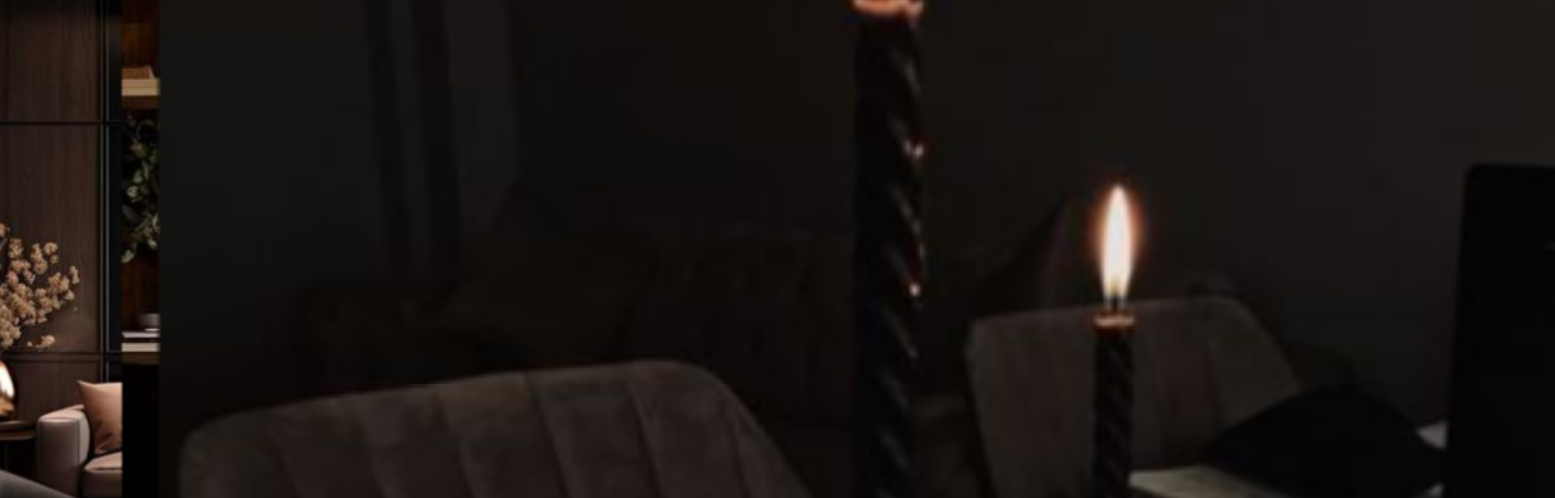
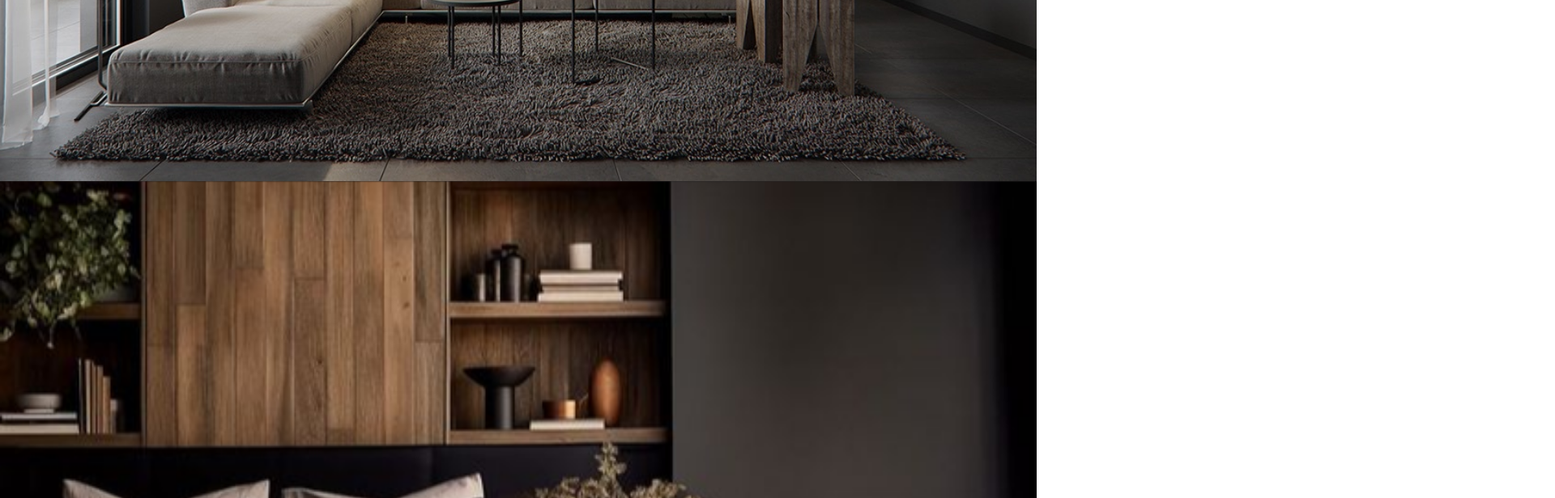
Before and after one commit to riyavij2001/RaadDesigns, a React (Vite) app: page / in a window 1280 px wide. Shown: the part 720-1336 px from the top of the page at 81% size, 1920 px wide, since content can reach past the window. Built offline with nearby package versions, Linux system fonts and the light colour scheme.

Commit message:
added parallax zoom

```diff
--- a/src/App.jsx
+++ b/src/App.jsx
@@ -1,10 +1,22 @@
 import Navbar from './Navbar'
 import FirstScreen from './Firstscreen'
 import Secondscreen from './Secondscreen'
+import insta from './Images/insta.png'
+import fb from './Images/fb.png'
+import twitter from './Images/twitter.png'
 
 function App() {
   return (
     <div>
+      <div className='flex top-1/2'>
+        <div className=' flex md:flex md:flex-grow flex-row justify-end sticky right-0 text-[#E0CCBE] top-64 h-16 w-16'>
+          <div className=' bg-[#3C2D1E] h-36 w-10 flex md:flex md:flex-col justify-center text-[#E0CCBE]'>
+            <a className=' p-2 h-10 w-10' href=""> <img src={insta} alt="" /> </a>
+            <a className=' p-2 h-10 w-10' href=""> <img src={fb} alt="" /> </a>
+            <a className=' p-2 h-10 w-10' href=""> <img src={twitter} alt="" /> </a>
+          </div>
+        </div>
+      </div>
       <div className=' flex flex-col'>
         <Navbar />
         <FirstScreen />
--- a/src/Firstscreen.jsx
+++ b/src/Firstscreen.jsx
@@ -14,13 +14,13 @@ function FirstScreen() {
           <button className=' bg-[#3C2D1E] hover:bg-[#E0CCBE] hover:text-[#3C2D1E] text-[#E0CCBE] py-2 px-16 border border-[#3C2D1E] rounded '>Shop with us</button>
 
         </div>
-        <div className=' flex md:flex md:flex-grow flex-row justify-end sticky right-0 text-[#E0CCBE] top-64 h-16 w-16'>
+        {/* <div className=' flex md:flex md:flex-grow flex-row justify-end sticky right-0 text-[#E0CCBE] top-64 h-16 w-16'>
           <div className=' bg-[#3C2D1E] h-36 w-10 flex md:flex md:flex-col justify-center text-[#E0CCBE]'>
             <a className=' p-2 h-10 w-10' href=""> <img src={insta} alt="" /> </a>
             <a className=' p-2 h-10 w-10' href=""> <img src={fb} alt="" /> </a>
             <a className=' p-2 h-10 w-10' href=""> <img src={twitter} alt="" /> </a>
           </div>
-        </div>
+        </div> */}
       </div>
     </div>
   )
--- a/src/Secondscreen.jsx
+++ b/src/Secondscreen.jsx
@@ -1,63 +1,209 @@
-import Pic1 from './Images/Pic1.jpg'
-import Pic2 from './Images/Pic2.jpg'
-import Pic3 from './Images/Pic3.jpg'
-import Pic4 from './Images/Pic4.jpg'
-import Pic5 from './Images/Pic5.jpg'
-import Pic6 from './Images/Pic6.jpg'
-import Pic7 from './Images/Pic7.jpg'
-import { useScroll, useTransform, motion } from 'framer-motion';
-import { useRef } from 'react';
+// import Pic1 from './Images/Pic1.jpg'
+// import Pic2 from './Images/Pic2.jpg'
+// import Pic3 from './Images/Pic3.jpg'
+// import Pic4 from './Images/Pic4.jpg'
+// import Pic5 from './Images/Pic5.jpg'
+// import Pic6 from './Images/Pic6.jpg'
+// import Pic7 from './Images/Pic7.jpg'
+// import { useScroll, useTransform, motion } from 'framer-motion';
+// import { useRef } from 'react';
 
 
-function Secondscreen() {
+// function Secondscreen() {
 
+//   const container = useRef(null);
+//   const { scrollYProgress } = useScroll({
+//     target: container,
+//     offset: ['start start', 'end end']
+//   })
+
+//   const scale4 = useTransform(scrollYProgress, [0, 1], [1, 4])
+//   const scale5 = useTransform(scrollYProgress, [0, 1], [1, 5])
+//   const scale6 = useTransform(scrollYProgress, [0, 1], [1, 6])
+//   const scale7 = useTransform(scrollYProgress, [0, 1], [1, 7])
+//   const scale8 = useTransform(scrollYProgress, [0, 1], [1, 8])
+//   const scale9 = useTransform(scrollYProgress, [0, 1], [1, 9])
+
+//   const pictures = [
+//     {
+//       src: Pic1, scale: scale4,
+//       width: "25vw",
+//       height: "25vh"
+//     },
+//     {
+//       src: Pic2, scale: scale5,
+//       top: "-30vh",
+//       left: "5vw",
+//       width: "35vw",
+//       height: "30vh",
+//     },
+//     {
+//       src: Pic3, scale: scale6,
+//       top: "-10vh",
+//       left: "-25vw",
+//       width: "20vw",
+//       height: "45vh",
+//     },
+//     {
+//       src: Pic4, scale: scale7,
+//       left: "27.5vw",
+//       width: "25vw",
+//       height: "25vh",
+//     },
+//     {
+//       src: Pic5, scale: scale5,
+//       top: "27.5vh",
+//       left: "5vw",
+//       width: "20vw",
+//       height: "25vh",
+//     },
+//     {
+//       src: Pic6, scale: scale8,
+//       top: "27.5vh",
+//       left: "-22.5vw",
+//       width: "30vw",
+//       height: "25vh",
+//     },
+//     {
+//       src: Pic7, scale: scale4,
+//       top: "27.5vh",
+//       left: "-22.5vw",
+//       width: "30vw",
+//       height: "25vh",
+//     },
+//   ]
+
+//   return (
+//     <div ref={container} className=' h-[300vh] bg-red-600 relative'>
+//       <div className=' sticky bg-[#262425] h-[100vh] top-0 overflow-hidden'>
+//         {pictures.map(({ src, scale, top, left, width, height }, index) => {
+//           return <motion.div style={{ scale: scale }} key={index} className=' h-full w-full absolute top-0 flex justify-center items-center'>
+//             <div style={{
+//               top: top,
+//               left: left,
+//               width: width,
+//               height: height,
+//             }}
+//               className='relative'
+//             >
+//               <img src={src} className=' object-cover relative' alt={`raad-image-${index + 1}`} />
+
+//             </div>
+
+//           </motion.div>
+//         })}
+//       </div>
+//     </div>
+//   )
+// }
+
+// export default Secondscreen
+
+import { useScroll, useTransform } from "framer-motion";
+import React, { useRef } from "react";
+import { motion } from "framer-motion";
+
+const Secondscreen = () => {
   const container = useRef(null);
   const { scrollYProgress } = useScroll({
     target: container,
-    offset: ['start start', 'end end']
-  })
+    offset: ["start start", "end end"],
+  });
 
-  const scale4 = useTransform(scrollYProgress, [0, 1], [1, 4])
-  const scale5 = useTransform(scrollYProgress, [0, 1], [1, 5])
-  const scale6 = useTransform(scrollYProgress, [0, 1], [1, 6])
-  const scale7 = useTransform(scrollYProgress, [0, 1], [1, 7])
-  const scale8 = useTransform(scrollYProgress, [0, 1], [1, 8])
-  const scale9 = useTransform(scrollYProgress, [0, 1], [1, 9])
+  const scale4 = useTransform(scrollYProgress, [0, 1], [1, 4]);
+  const scale5 = useTransform(scrollYProgress, [0, 1], [1, 5]);
+  const scale6 = useTransform(scrollYProgress, [0, 1], [1, 6]);
+  const scale8 = useTransform(scrollYProgress, [0, 1], [1, 8]);
+  const scale9 = useTransform(scrollYProgress, [0, 1], [1, 9]);
 
+  const pictures = [
+    {
+      src: "src/Images/Pic3.jpg",
+      scale: scale4,
+      width: "25vw",
+      height: "25vh",
+    },
+    {
+      src: "src/Images/Pic2.jpg",
+      scale: scale5,
+      top: "-30vh",
+      left: "5vw",
+      width: "35vw",
+      height: "30vh",
+    },
+    {
+      src: "src/Images/Pic1.jpg",
+      scale: scale6,
+      top: "-10vh",
+      left: "-25vw",
+      width: "20vw",
+      height: "45vh",
+    },
+    {
+      src: "src/Images/Pic4.jpg",
+      scale: scale5,
+      left: "27.5vw",
+      width: "25vw",
+      height: "25vh",
+    },
+    {
+      src: "src/Images/Pic5.jpg",
+      scale: scale6,
+      top: "27.5vh",
+      left: "5vw",
+      width: "20vw",
+      height: "25vh",
+    },
+    {
+      src: "src/Images/Pic6.jpg",
+      scale: scale8,
+      top: "27.5vh",
+      left: "-22.5vw",
+      width: "30vw",
+      height: "25vh",
+    },
+    {
+      src: "src/Images/Pic7.jpg",
+      scale: scale9,
+      top: "22.5vh",
+      left: "25vw",
+      width: "15vw",
+      height: "15vh",
+    },
+  ];
   return (
-    <div ref={container} className=' h-[300vh] bg-red-600 relative'>
-      <div className=' sticky bg-[#262425] h-[100vh] '>
-        <div className=' flex items-center justify-center'>
-
-          <motion.div style={{ scale: scale5 }} className=' w-[25vw] h-[25vh]   p-4'>
-            <img src={Pic1} className=' object-cover'></img>
-          </motion.div>
-
-          <motion.div style={{ scale: scale4 }} className=' w-[35vw] h-[30vh]    p-4'>
-            <img src={Pic5} className=' object-cover '></img>
-          </motion.div>
-
-          <motion.div style={{ scale: scale6 }} className=' w-[20vw] h-[45vh]    p-4'>
-            <img src={Pic2} className=' object-cover '></img>
-          </motion.div>
-
-          <motion.div style={{ scale: scale7 }} className=' w-[25vw] h-[25vh] top-[2.5vh] left-[5vw]    p-4 '>
-            <img src={Pic3} className=' object-cover '></img>
-          </motion.div>
-
-          <motion.div style={{ scale: scale8 }} className=' w-[20vw] h-[25vh] p-4 '>
-            <img src={Pic4} className=' object-cover '></img>
-          </motion.div>
-
-          <motion.div style={{ scale: scale9 }} className=' top-[22.5vw] left-[25.5vw] w-[30vw] h-[25vh]    p-4 '>
-            <img src={Pic7} className=' object-cover '></img>
-          </motion.div>
-
+      <div ref={container} className="h-[300vh] relative">
+        <div className=" sticky h-[100vh] bg-[#262425] top-0 overflow-hidden">
+          {pictures.map(({ src, scale, top, left, width, height }, index) => {
+            return (
+              <motion.div
+                style={{
+                  scale: scale,
+                }}
+                key={index}
+                className="el h-full w-full absolute top-0 flex justify-center items-center"
+              >
+                <div
+                  style={{
+                    top: top,
+                    left: left,
+                    width: width,
+                    height: height,
+                  }}
+                  className="img-container relative "
+                >
+                  <img
+                    src={src}
+                    className=" object-cover h-full w-full"
+                    alt={`Image ${index + 1}`}
+                  />
+                </div>
+              </motion.div>
+            );
+          })}
         </div>
       </div>
+  );
+};
 
-    </div>
-  )
-}
-
-export default Secondscreen
+export default Secondscreen;
```
